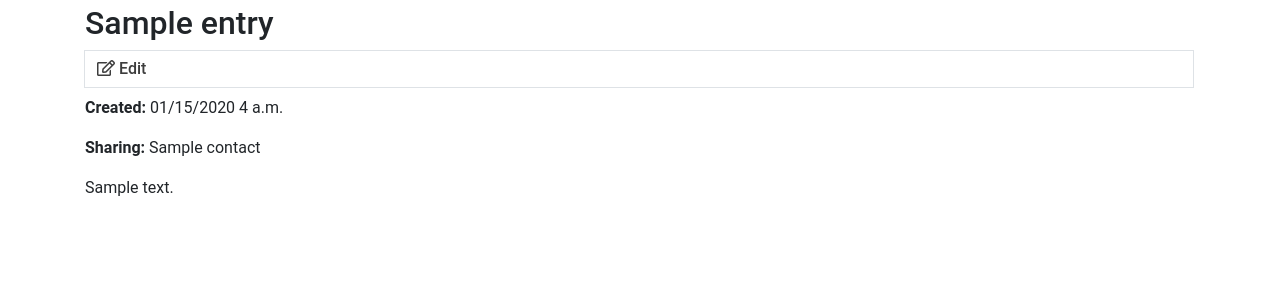
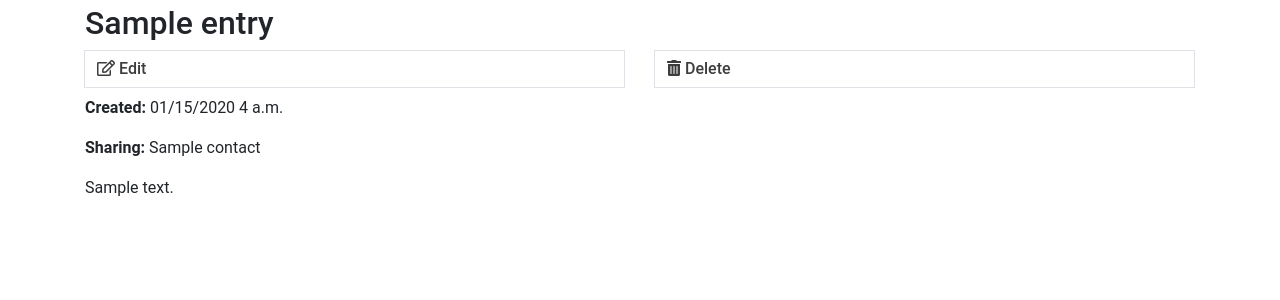
Before and after one commit to cjstein/journal-app, a Django app: page /journal/entry/00000000-0000-0000-0000-000000000001/ in a window 1280 px wide. Shown: the part 56-356 px from the top of the page. Run offline with Django 3.2, Linux system fonts and the light colour scheme; a user stored in the database is signed in; tables that the repository leaves empty hold one stand-in row (values such as "Sample post"); parts of the project's set-up code (start-up, migrations or seed data) failed here and were passed over; some libraries are stand-ins or nearby versions.

Commit message:
Created delete button

```diff
--- a/journal_app/journal/urls.py
+++ b/journal_app/journal/urls.py
@@ -1,6 +1,6 @@
 from django.urls import path
 from journal_app.journal.views import (
-    EntryCreateView, EntryListView, EntryDetailView, EntryUpdateView,
+    EntryCreateView, EntryListView, EntryDetailView, EntryUpdateView, EntryDeleteView,
     ContactCreateView, ContactListView, ContactDetailView, ContactUpdateView,
     ContactAutoComplete,
 )
@@ -12,6 +12,7 @@ urlpatterns = [
     path("entry/<uuid:pk>/", EntryDetailView.as_view(), name='entry_detail'),
     path("entry/new/", EntryCreateView.as_view(), name='entry_create'),
     path("entry/<uuid:pk>/update/", EntryUpdateView.as_view(), name='entry_update'),
+    path("entry/<uuid:pk>/delete/", EntryDeleteView.as_view(), name='entry_delete'),
     # Contact urls
     path("contacts/", ContactListView.as_view(), name='contact_list'),
     path("contact/<uuid:pk>/", ContactDetailView.as_view(), name='contact_detail'),
--- a/journal_app/journal/views.py
+++ b/journal_app/journal/views.py
@@ -3,7 +3,7 @@ from django.contrib import messages
 from django.contrib.auth.mixins import LoginRequiredMixin, UserPassesTestMixin
 from django.http import Http404
 from django.urls import reverse_lazy
-from django.views.generic import DetailView, ListView, UpdateView, CreateView
+from django.views.generic import DetailView, ListView, UpdateView, CreateView, DeleteView
 from dal import autocomplete
 from journal_app.journal.forms import EntryForm, ContactForm
 # Custom imports
@@ -72,7 +72,17 @@ class EntryUpdateView(UserPassesTestMixin, LoginRequiredMixin, UpdateView):
         return super().form_valid(form)
 
 
+class EntryDeleteView(LoginRequiredMixin, DeleteView):
+    model = Entry
+    template_name = 'journal/entry_delete.html'
+
+    def get_success_url(self):
+        messages.add_message(self.request, messages.SUCCESS, 'Entry Successfully deleted!')
+        return reverse_lazy('journal:entry_list')
+
+
 # Contact Pages
+
 
 class ContactDetailView(LoginRequiredMixin, DetailView):
     model = Contact
--- a/journal_app/templates/journal/entry_detail.html
+++ b/journal_app/templates/journal/entry_detail.html
@@ -11,7 +11,18 @@
   <div class="row">
     <div class="col-lg-12">
       <h2>{{ entry.title }}</h2>
-      <h6><a href="{% url 'journal:entry_update' entry.uuid %}" class="page-link mw-100"><i class="far fa-edit"></i> Edit</a></h6>
+    </div>
+  </div>
+  <div class="row">
+    <div class="col-lg-6">
+      <h6><a href="{% url 'journal:entry_update' entry.uuid %}" class="page-link mw-50"><i class="far fa-edit"></i> Edit</a></h6>
+    </div>
+    <div class="col-lg-6">
+      <h6><a href="{% url 'journal:entry_delete' entry.uuid %}" class="page-link mw-50"><i class="fas fa-trash-alt"></i> Delete</a></h6>
+    </div>
+  </div>
+  <div class="row">
+    <div class="col-lg-12">
       <p>
         <b>Created:</b> {{ entry.created|date:"SHORT_DATETIME_FORMAT" }}
         {% if entry.modified %}
```
Also changed, not shown: journal_app/templates/journal/entry_delete.html (added, +13 -0 lines).
